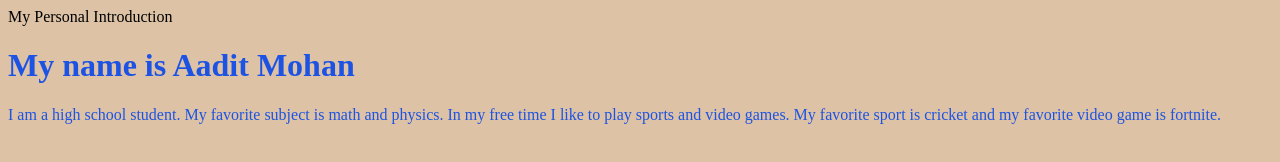
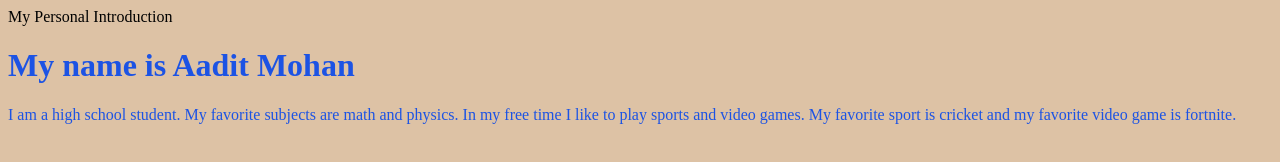
Before and after one commit to aaditm12/aaditm12.github.io, a plain HTML site: page index.html in a window 1280 px wide. Drawn offline with Linux system fonts and the light colour scheme.

Commit message:
Update index.html

```diff
--- a/index.html
+++ b/index.html
@@ -16,6 +16,6 @@
       }
   </style>
   <h1>My name is Aadit Mohan</h1>
-  <p>I am a high school student. My favorite subject is math and physics. In my free time I like to play sports and video games. My favorite sport is cricket and my favorite video game is fortnite.</p>
+  <p>I am a high school student. My favorite subjects are math and physics. In my free time I like to play sports and video games. My favorite sport is cricket and my favorite video game is fortnite.</p>
 </body>
 </html>
```
